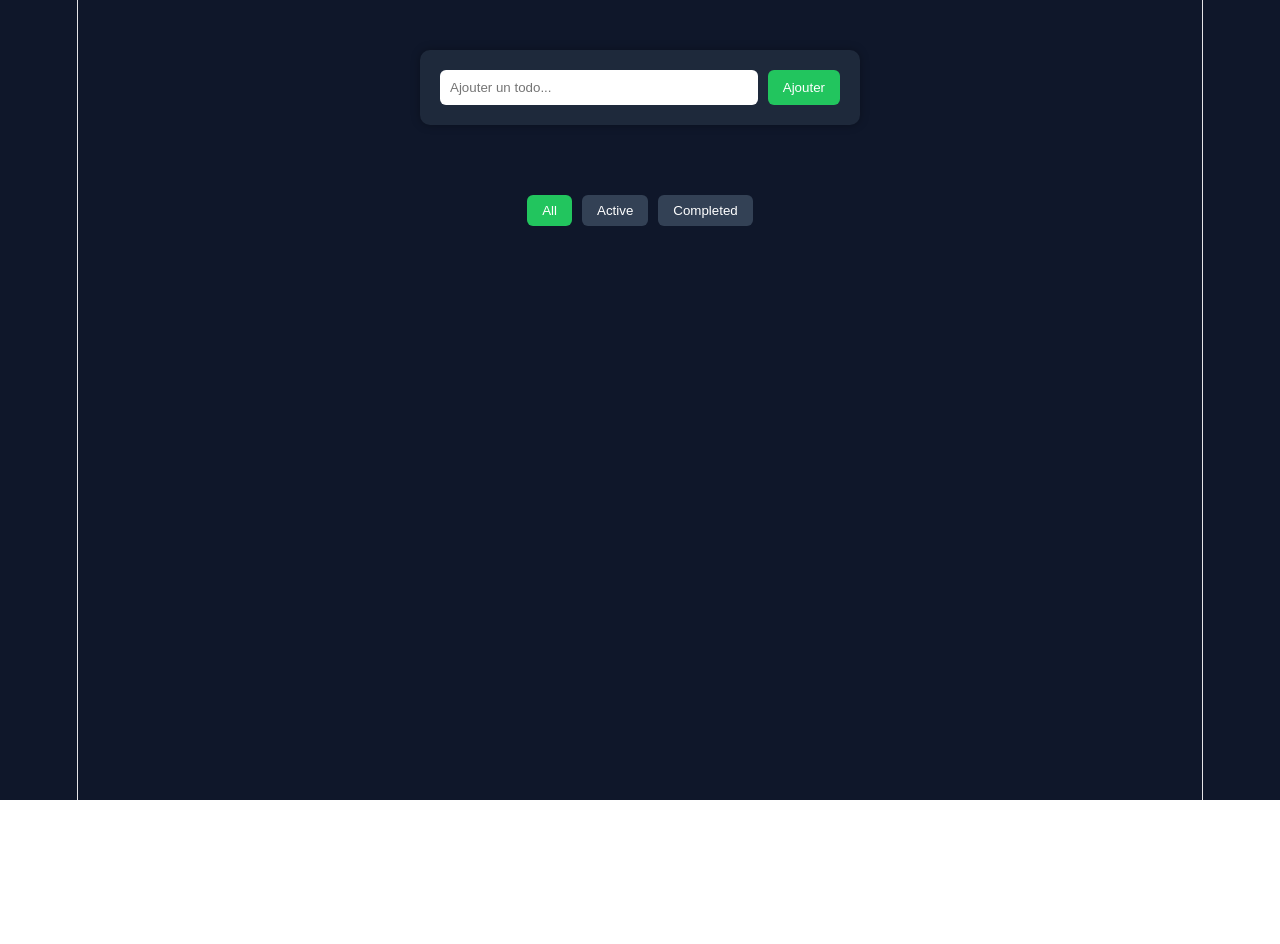
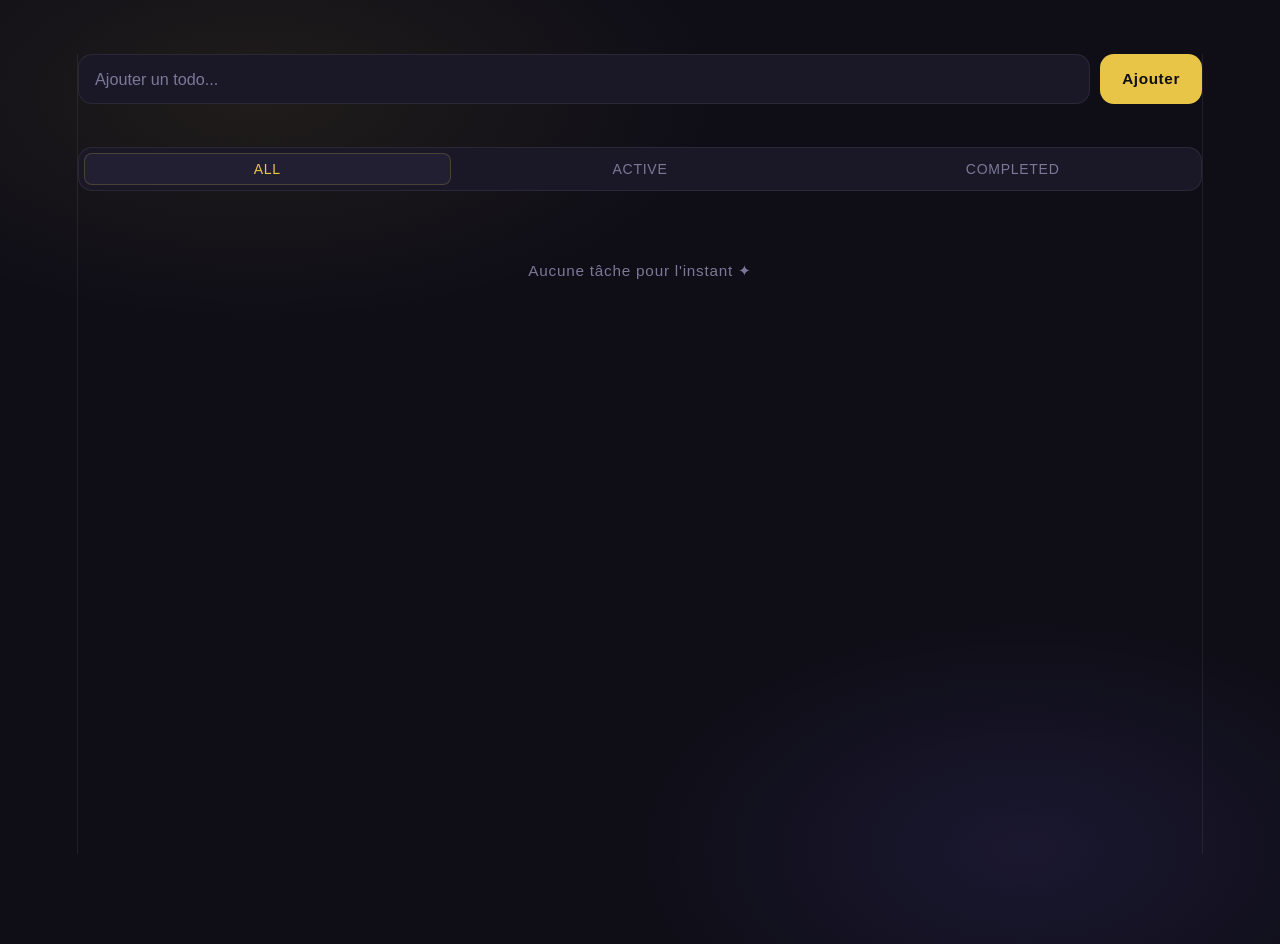
Before and after one commit to lahfamostafa/Hermes-, a React (Vite) app: page / in a window 1280 px wide. Before the commit the page ends 800 px from the top, so only its background shows below. Built offline with nearby package versions, Linux system fonts and the light colour scheme.

Commit message:
feat : ajout du style CSS

```diff
--- a/src/App.css
+++ b/src/App.css
@@ -185,119 +185,285 @@
 
 /**********************************/
 
-body{
-  background: #0f172a;
-  font-family: Arial, Helvetica, sans-serif;
+@import url('https://fonts.googleapis.com/css2?family=Playfair+Display:wght@400;500&family=Outfit:wght@300;400;500;600&display=swap');
+
+/* ── Reset & Root ── */
+*, *::before, *::after {
+  box-sizing: border-box;
+  margin: 0;
+  padding: 0;
 }
 
-form{
-  width: 400px;
-  margin: 50px auto;
-  background: #1e293b;
-  padding: 20px;
-  border-radius: 10px;
-  box-shadow: 0 0 10px rgba(0,0,0,0.3);
+:root {
+  --bg:        #0f0e17;
+  --surface:   #1a1827;
+  --surface2:  #221f33;
+  --accent:    #e8c547;
+  --accent2:   #ff6b6b;
+  --text:      #f0eeff;
+  --muted:     #7b7898;
+  --border:    rgba(255,255,255,0.07);
+  --radius:    14px;
+  --radius-sm: 8px;
 }
 
-.formControl{
+/* ── Page background ── */
+body {
+  min-height: 100vh;
+  background-color: var(--bg);
+  background-image:
+    radial-gradient(ellipse 60% 40% at 20% 10%, rgba(232,197,71,0.08) 0%, transparent 60%),
+    radial-gradient(ellipse 50% 40% at 80% 90%, rgba(108,92,231,0.12) 0%, transparent 60%);
+  font-family: 'Outfit', sans-serif;
+  color: var(--text);
+  display: flex;
+  align-items: flex-start;
+  justify-content: center;
+  padding: 3rem 1rem 5rem;
+}
+
+/* ── App wrapper (wrap your JSX in a div.app-wrapper) ── */
+.app-wrapper {
+  width: 100%;
+  max-width: 500px;
+}
+
+/* ── Heading (add an <h1 className="app-title"> above your form) ── */
+.app-title {
+  font-family: 'Playfair Display', serif;
+  font-size: 2.6rem;
+  font-weight: 500;
+  letter-spacing: -0.5px;
+  color: var(--text);
+  line-height: 1.1;
+  margin-bottom: 0.2rem;
+}
+
+.app-title span {
+  color: var(--accent);
+}
+
+.app-subtitle {
+  font-size: 0.82rem;
+  color: var(--muted);
+  font-weight: 300;
+  letter-spacing: 0.08em;
+  text-transform: uppercase;
+  margin-bottom: 2rem;
+}
+
+/* ── Form ── */
+form {
+  margin-bottom: 1rem;
+}
+
+.formControl {
   display: flex;
   gap: 10px;
 }
 
-.input{
+/* ── Input ── */
+.input {
   flex: 1;
-  padding: 10px;
-  border: none;
-  border-radius: 6px;
+  height: 50px;
+  padding: 0 16px;
+  font-family: 'Outfit', sans-serif;
+  font-size: 0.9rem;
+  font-weight: 400;
+  color: var(--text);
+  background: var(--surface);
+  border: 1px solid var(--border);
+  border-radius: var(--radius);
   outline: none;
+  transition: border-color 0.2s, box-shadow 0.2s;
 }
 
-.addBtn{
-  background: #22c55e;
-  color: white;
-  border: none;
-  padding: 10px 15px;
-  border-radius: 6px;
-  cursor: pointer;
+.input::placeholder {
+  color: var(--muted);
 }
 
-.addBtn:hover{
-  background: #16a34a;
+.input:focus {
+  border-color: rgba(232, 197, 71, 0.5);
+  box-shadow: 0 0 0 4px rgba(232, 197, 71, 0.08);
 }
 
-.list{
-  list-style: none;
-  padding: 0;
-  margin-top: 20px;
+/* ── Add Button ── */
+.addBtn {
+  height: 50px;
+  padding: 0 22px;
+  font-family: 'Outfit', sans-serif;
+  font-size: 0.85rem;
+  font-weight: 600;
+  letter-spacing: 0.04em;
+  color: #0f0e17;
+  background: var(--accent);
+  border: none;
+  border-radius: var(--radius);
+  cursor: pointer;
+  transition: background 0.18s, transform 0.1s, box-shadow 0.18s;
+  white-space: nowrap;
 }
 
-.todoItem{
-  display: flex;
-  justify-content: space-between;
-  align-items: center;
-  background: #334155;
-  padding: 10px;
-  border-radius: 6px;
-  margin-bottom: 10px;
+.addBtn:hover {
+  background: #f0d060;
+  box-shadow: 0 4px 20px rgba(232, 197, 71, 0.35);
 }
 
-.left{
+.addBtn:active {
+  transform: scale(0.96);
+}
+
+/* ── Error ── */
+.error {
+  font-size: 0.78rem;
+  color: var(--accent2);
+  margin-top: 8px;
+  padding-left: 4px;
+  min-height: 1rem;
+  font-weight: 400;
+}
+
+/* ── Filters ── */
+.filters {
+  display: flex;
+  gap: 6px;
+  margin: 1.4rem 0 1.2rem;
+  background: var(--surface);
+  padding: 5px;
+  border-radius: var(--radius);
+  border: 1px solid var(--border);
+}
+
+.filterBtn {
+  flex: 1;
+  padding: 8px 0;
+  font-family: 'Outfit', sans-serif;
+  font-size: 0.78rem;
+  font-weight: 500;
+  letter-spacing: 0.05em;
+  color: var(--muted);
+  background: transparent;
+  border: none;
+  border-radius: var(--radius-sm);
+  cursor: pointer;
+  transition: all 0.18s;
+  text-transform: uppercase;
+}
+
+.filterBtn:hover {
+  color: var(--text);
+}
+
+.filterBtn.active {
+  background: var(--surface2);
+  color: var(--accent);
+  box-shadow: inset 0 0 0 1px rgba(232, 197, 71, 0.2);
+}
+
+/* ── Todo List ── */
+.list {
+  list-style: none;
+  display: flex;
+  flex-direction: column;
+  gap: 8px;
+}
+
+/* ── Todo Item ── */
+.todoItem {
   display: flex;
   align-items: center;
-  gap: 10px;
+  justify-content: space-between;
+  gap: 12px;
+  background: var(--surface);
+  border: 1px solid var(--border);
+  border-radius: var(--radius);
+  padding: 14px 16px;
+  transition: border-color 0.18s, transform 0.15s;
+  animation: fadeSlideIn 0.22s ease both;
 }
 
-.text{
-  color: white;
+@keyframes fadeSlideIn {
+  from { opacity: 0; transform: translateY(-8px); }
+  to   { opacity: 1; transform: translateY(0); }
 }
 
-.check{
+.todoItem:hover {
+  border-color: rgba(255,255,255,0.14);
+  transform: translateX(3px);
+}
+
+.left {
+  display: flex;
+  align-items: center;
+  gap: 12px;
+  flex: 1;
+  min-width: 0;
+}
+
+/* ── Checkbox ── */
+.check {
   width: 18px;
   height: 18px;
+  flex-shrink: 0;
+  accent-color: var(--accent);
+  cursor: pointer;
+  border-radius: 50%;
 }
 
-.deleteBtn{
-  background: #ef4444;
-  color: white;
-  border: none;
-  padding: 5px 10px;
-  border-radius: 5px;
-  cursor: pointer;
+/* ── Todo Text ── */
+.text {
+  font-size: 0.9rem;
+  font-weight: 400;
+  color: var(--text);
+  line-height: 1.4;
+  white-space: nowrap;
+  overflow: hidden;
+  text-overflow: ellipsis;
+  transition: color 0.2s;
 }
 
-.deleteBtn:hover{
-  background: #dc2626;
+.text.done {
+  text-decoration: line-through;
+  color: var(--muted);
 }
 
-.error{
-  color: red;
-  margin-top: 10px;
-}
-.done{
-  text-decoration: line-through;
-  opacity: 0.6;
-}
-.filters{
+/* ── Delete Button ── */
+.deleteBtn {
+  flex-shrink: 0;
+  width: 32px;
+  height: 32px;
   display: flex;
+  align-items: center;
   justify-content: center;
-  gap: 10px;
-  margin-top: 20px;
+  font-size: 1rem;
+  font-family: 'Outfit', sans-serif;
+  color: var(--muted);
+  background: transparent;
+  border: 1px solid transparent;
+  border-radius: var(--radius-sm);
+  cursor: pointer;
+  opacity: 0;
+  transition: all 0.15s;
 }
 
-.filterBtn{
-  background: #334155;
-  color: white;
-  border: none;
-  padding: 8px 15px;
-  border-radius: 6px;
-  cursor: pointer;
-  transition: 0.3s;
+.todoItem:hover .deleteBtn {
+  opacity: 1;
 }
 
-.filterBtn:hover{
-  background: #475569;
+.deleteBtn:hover {
+  color: var(--accent2);
+  background: rgba(255, 107, 107, 0.1);
+  border-color: rgba(255, 107, 107, 0.25);
 }
 
-.filterBtn.active{
-  background: #22c55e;
+/* ── Empty state ── */
+.list:empty::after {
+  content: 'Aucune tâche pour l\'instant ✦';
+  display: block;
+  text-align: center;
+  padding: 2.5rem 0;
+  color: var(--muted);
+  font-size: 0.85rem;
+  font-weight: 300;
+  letter-spacing: 0.05em;
 }
```
